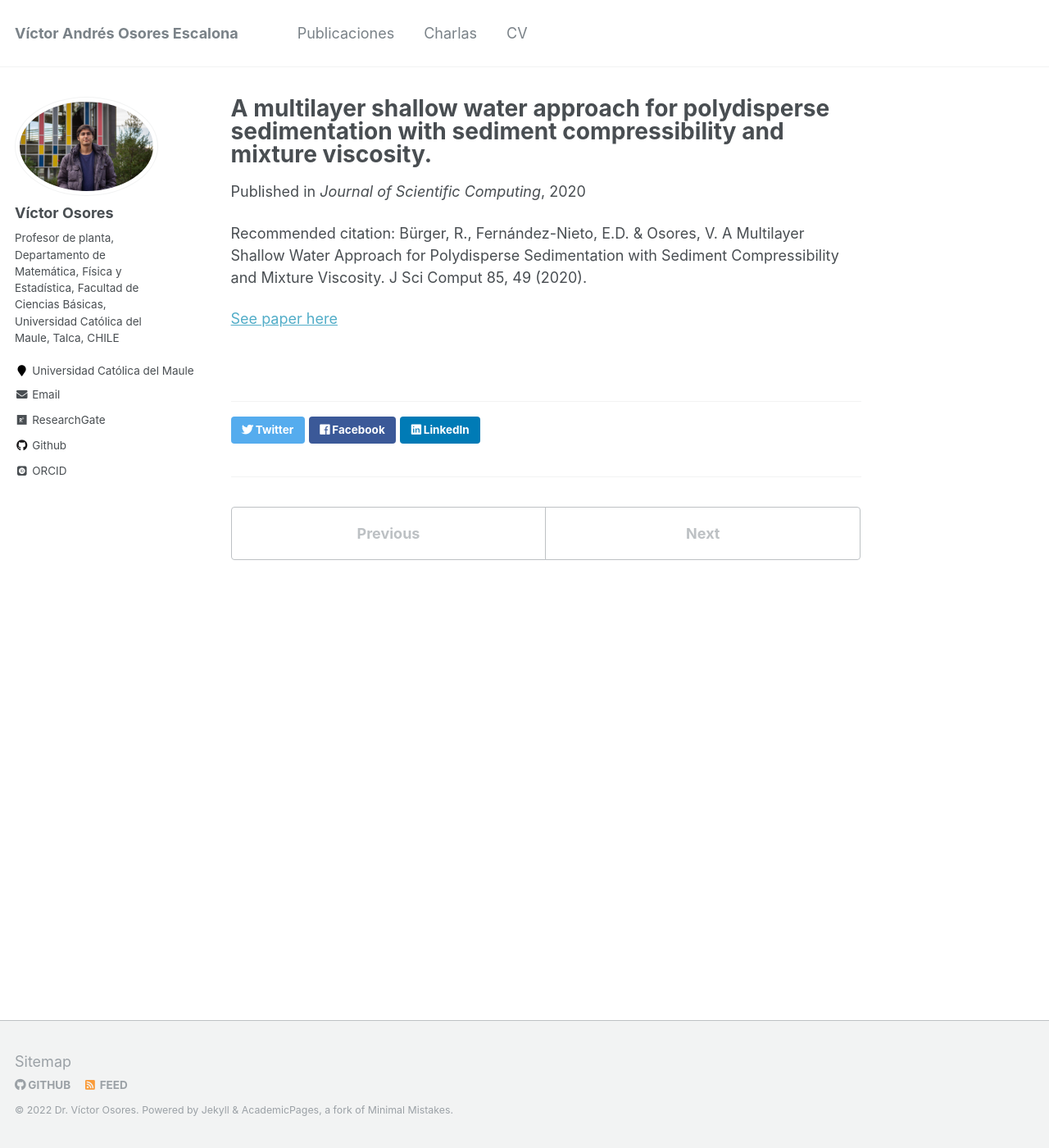
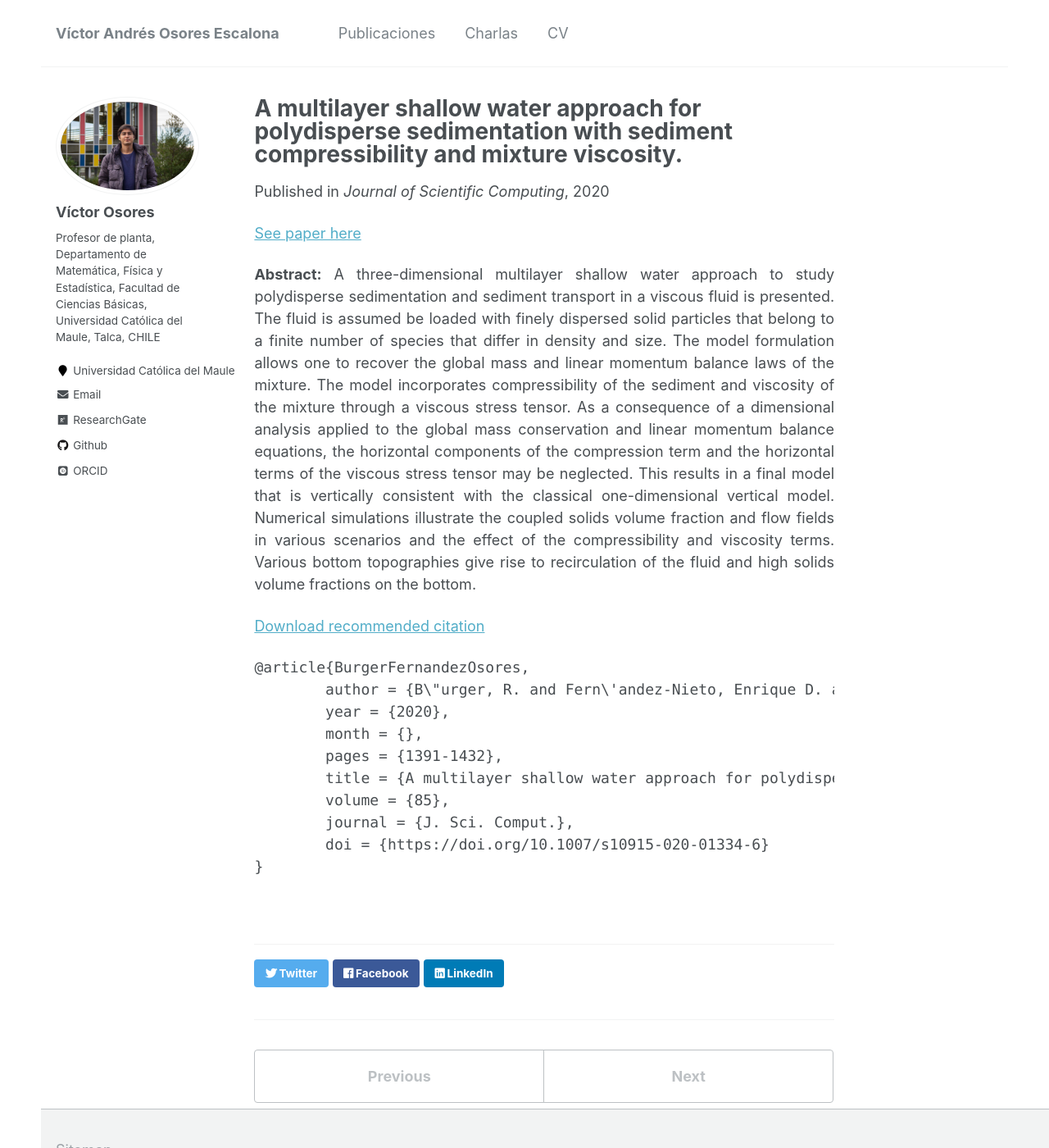
Before and after one commit to vosores/vosores.github.io, a Jekyll site: the page built from _publications/paper-2.md, in a window 1280 px wide and 1400 px high. Shown: the whole window at 82% size. Built offline with Jekyll 4.4.1, drawn with Linux system fonts in a browser that asks for light colours; some web fonts are replaced.

Commit message:
fin_cv_t

```diff
--- a/_publications/paper-2.md
+++ b/_publications/paper-2.md
@@ -2,12 +2,42 @@
 title: "A multilayer shallow water approach for polydisperse sedimentation with sediment compressibility and mixture viscosity."
 collection: publications
 permalink:
-abstract: 'A three-dimensional multilayer shallow water approach to study polydisperse sedimentation and sediment transport in a viscous fluid is presented. The fluid is assumed be loaded with finely dispersed solid particles that belong to a finite number of species that differ in density and size. The model formulation allows one to recover the global mass and linear momentum balance laws of the mixture. The model incorporates compressibility of the sediment and viscosity of the mixture through a viscous stress tensor. As a consequence of a dimensional analysis applied to the global mass conservation and linear momentum balance equations, the horizontal components of the compression term and the horizontal terms of the viscous stress tensor may be neglected. This results in a final model that is vertically consistent with the classical one-dimensional vertical model. Numerical simulations illustrate the coupled solids volume fraction and flow fields in various scenarios and the effect of the compressibility and viscosity terms. Various bottom topographies give rise to recirculation of the fluid and high solids volume fractions on the bottom.'
 date: 2020-11-07
 venue: 'Journal of Scientific Computing'
 paperurl:
-citation: 'Bürger, R., Fernández-Nieto, E.D. & Osores, V. A Multilayer Shallow Water Approach for Polydisperse Sedimentation with Sediment Compressibility and Mixture Viscosity. J Sci Comput 85, 49 (2020).'
+citation:
 ---
 
+[See paper here](https://link.springer.com/article/10.1007/s10915-020-01334-6)
 
-[See paper here](https://link.springer.com/article/10.1007/s10915-020-01334-6)
+<style>
+body{
+max-width: 1180px;
+width: 98%;
+margin: 0px auto;
+/* text-align: justify; */
+}
+</style>
+
+<div align="justify">
+<p>
+<strong>Abstract:</strong> A three-dimensional multilayer shallow water approach to study polydisperse sedimentation and sediment transport in a viscous fluid is presented. The fluid is assumed be loaded with finely dispersed solid particles that belong to a finite number of species that differ in density and size. The model formulation allows one to recover the global mass and linear momentum balance laws of the mixture. The model incorporates compressibility of the sediment and viscosity of the mixture through a viscous stress tensor. As a consequence of a dimensional analysis applied to the global mass conservation and linear momentum balance equations, the horizontal components of the compression term and the horizontal terms of the viscous stress tensor may be neglected. This results in a final model that is vertically consistent with the classical one-dimensional vertical model. Numerical simulations illustrate the coupled solids volume fraction and flow fields in various scenarios and the effect of the compressibility and viscosity terms. Various bottom topographies give rise to recirculation of the fluid and high solids volume fractions on the bottom.
+</p>
+</div>
+
+<p><a href="https://link.springer.com/article/10.1007/s10915-020-01334-6#citeas" target="_blank" rel="noopener noreferrer">Download recommended citation</a></p>
+<div>
+<a name="BurgerFernandezOsores"></a>
+<pre>
+@article{BurgerFernandezOsores,
+	author = {B\"urger, R. and Fern\'andez-Nieto, Enrique D. and Osores , V\'ictor},
+	year = {2020},
+	month = {},
+	pages = {1391-1432},
+	title = {A multilayer shallow water approach for polydisperse sedimentation with sediment compressibility and mixture viscosity},
+	volume = {85},
+	journal = {J. Sci. Comput.},
+	doi = {https://doi.org/10.1007/s10915-020-01334-6}
+}
+</pre>
+</div>
```
Also changed, not shown: _publications/paper-5.md (+31 -2 lines).
